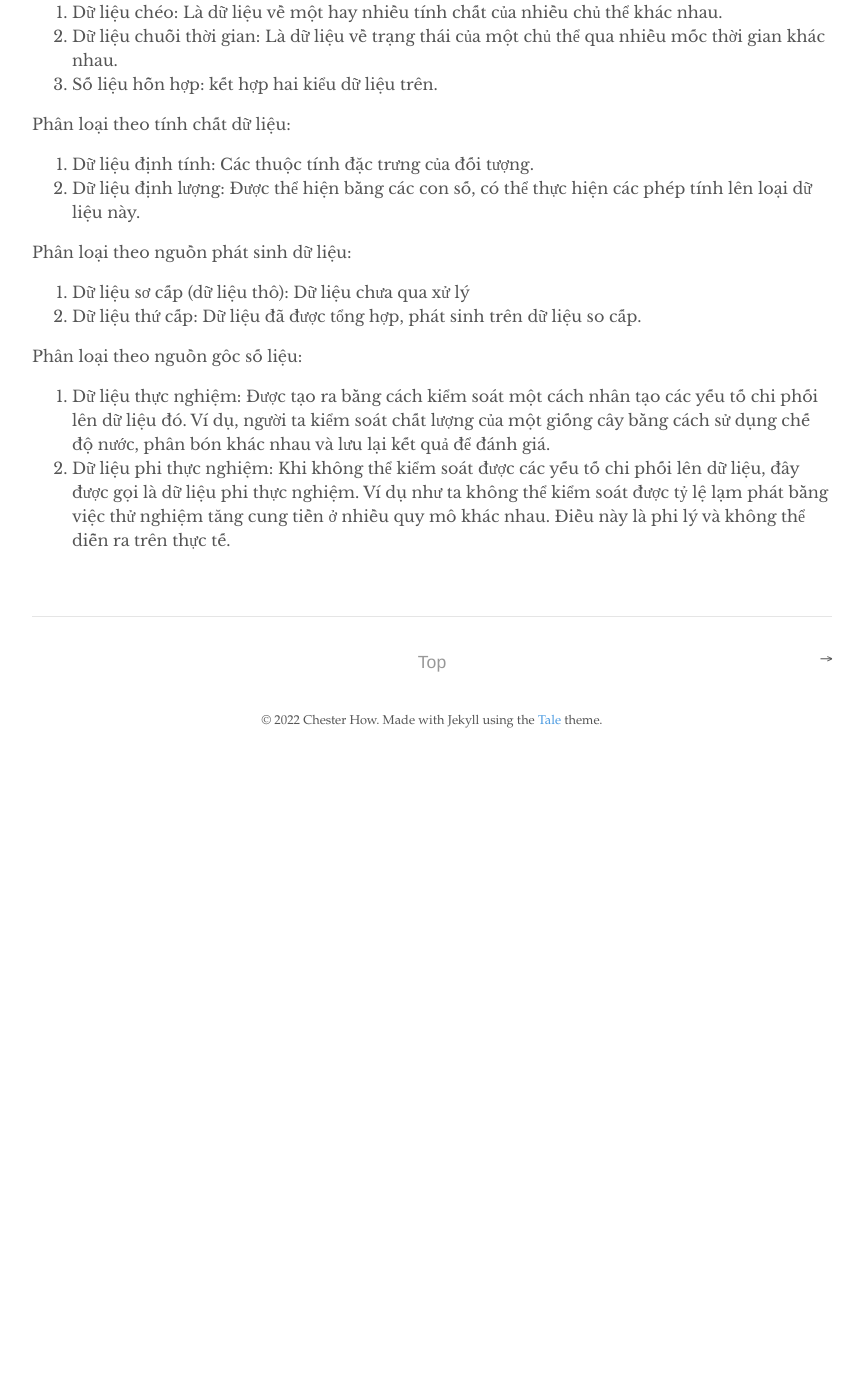
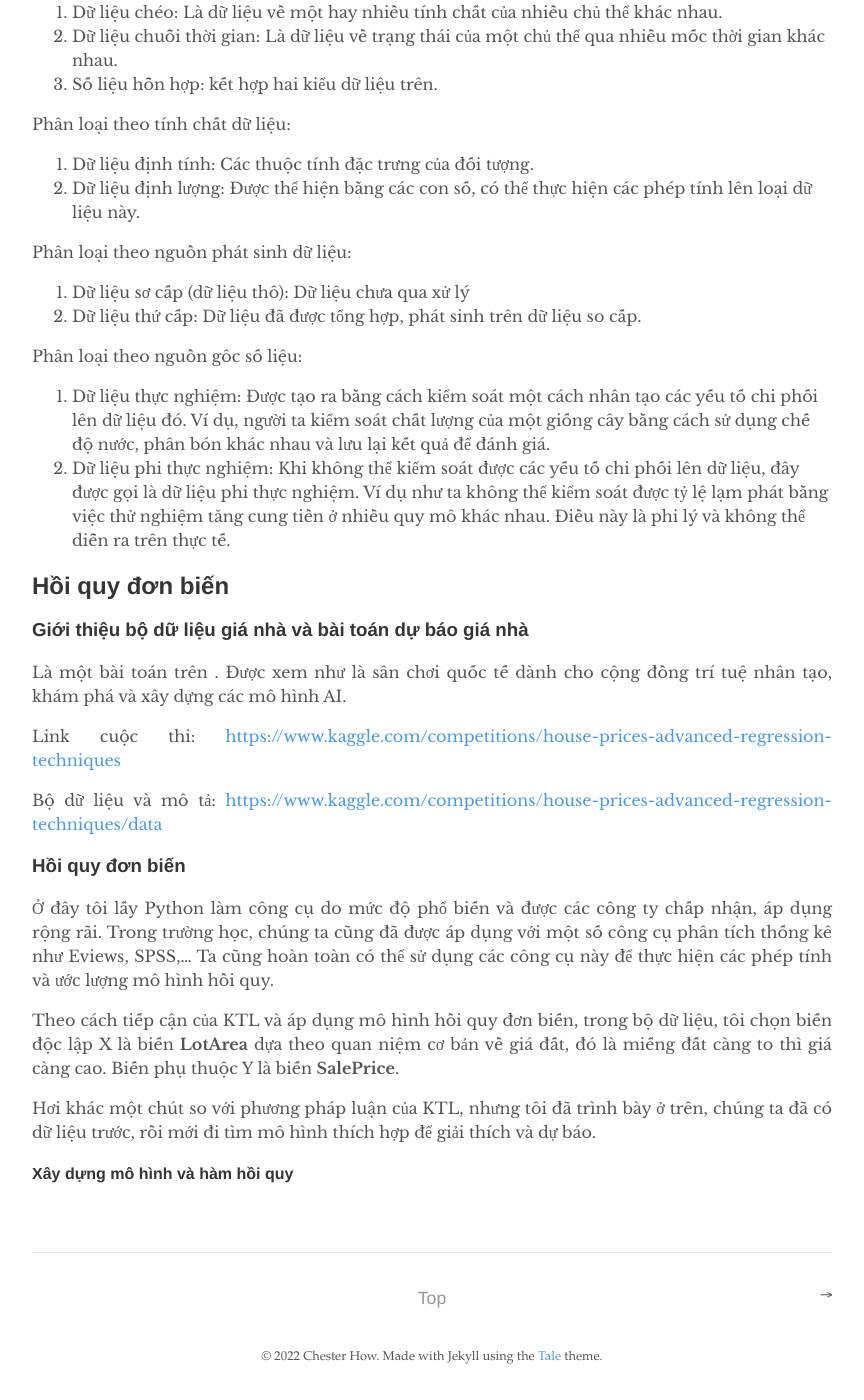
Before and after one commit to codedaoneu/codedaoneu.github.io, a Jekyll site: the page built from _posts/2022-10-17-phuong-phap-tiep-can-kinh-te-luong-bai-1.md, in a window 1280 px wide and 1400 px high, scrolled down 3580 px. Shown: the whole window, without its empty margins (208-1072 px from the left). Built offline with Jekyll 4.4.1, drawn with Linux system fonts in a browser that asks for light colours; before the commit the page ends 4344 px from its top, so only the background shows below that.

Commit message:
continue

```diff
--- a/_posts/2022-10-17-phuong-phap-tiep-can-kinh-te-luong-bai-1.md
+++ b/_posts/2022-10-17-phuong-phap-tiep-can-kinh-te-luong-bai-1.md
@@ -93,3 +93,23 @@ Phân loại theo nguồn phát sinh dữ liệu:
 Phân loại theo nguồn gôc số liệu:
 1. Dữ liệu thực nghiệm: Được tạo ra bằng cách kiểm soát một cách nhân tạo các yếu tố chi phối lên dữ liệu đó. Ví dụ, người ta kiểm soát chất lượng của một giống cây bằng cách sử dụng chế độ nước, phân bón khác nhau và lưu lại kết quả để đánh giá.
 2. Dữ liệu phi thực nghiệm: Khi không thể kiểm soát được các yếu tố chi phối lên dữ liệu, đây được gọi là dữ liệu phi thực nghiệm. Ví dụ như ta không thể kiểm soát được tỷ lệ lạm phát bằng việc thử nghiệm tăng cung tiền ở nhiều quy mô khác nhau. Điều này là phi lý và không thể diễn ra trên thực tế.
+
+## Hồi quy đơn biến
+
+### Giới thiệu bộ dữ liệu giá nhà và bài toán dự báo giá nhà
+
+Là một bài toán trên <kaggle.com> . Được xem như là sân chơi quốc tế dành cho cộng đồng trí tuệ nhân tạo, khám phá và xây dựng các mô hình AI.
+
+Link cuộc thi: <https://www.kaggle.com/competitions/house-prices-advanced-regression-techniques>
+
+Bộ dữ liệu và mô tả: <https://www.kaggle.com/competitions/house-prices-advanced-regression-techniques/data>
+
+### Hồi quy đơn biến
+
+Ở đây tôi lấy Python làm công cụ do mức độ phổ biến và được các công ty chấp nhận, áp dụng rộng rãi. Trong trường học, chúng ta cũng đã được áp dụng với một số công cụ phân tích thống kê như Eviews, SPSS,... Ta cũng hoàn toàn có thể sử dụng các công cụ này để thực hiện các phép tính và ước lượng mô hình hồi quy.
+
+Theo cách tiếp cận của KTL và áp dụng mô hình hồi quy đơn biến, trong bộ dữ liệu, tôi chọn biến độc lập X là biến **LotArea** dựa theo quan niệm cơ bản về giá đất, đó là miếng đất càng to thì giá càng cao. Biến phụ thuộc Y là biến **SalePrice**.
+
+Hơi khác một chút so với phương pháp luận của KTL, nhưng tôi đã trình bày ở trên, chúng ta đã có dữ liệu trước, rồi mới đi tìm mô hình thích hợp để giải thích và dự báo.
+
+#### Xây dựng mô hình và hàm hồi quy
```
